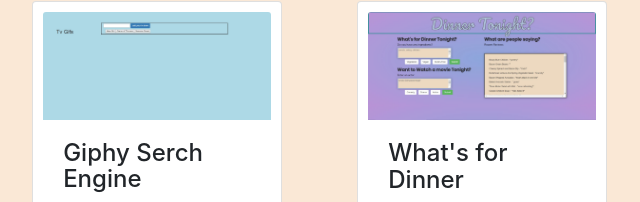
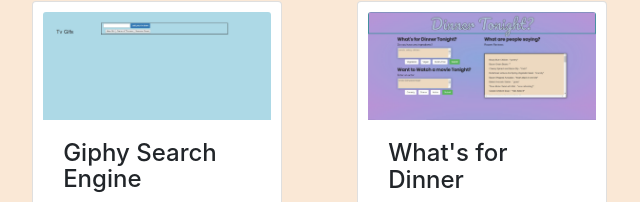
Before and after one commit to maudem/maudem.github.io, a plain HTML site: page index.html in a window 1280 px wide. Shown: the part 1643-1845 px from the top of the page, 158-798 px from the left. Drawn offline with nearby package versions, Linux system fonts and the light colour scheme; a script that the page names is missing; a web font is replaced by a local one.

Commit message:
fixed a typo

```diff
--- a/index.html
+++ b/index.html
@@ -111,7 +111,7 @@
                 <div class="card">
                     <img class="card-img-top" src="assets/images/Capture.JPG" alt="Card Image Cap">
                     <div class="card-body">
-                        <h4 class="card-title">Giphy Serch Engine</h4>
+                        <h4 class="card-title">Giphy Search Engine</h4>
                         <p class="card-text">Find GIFs for your favorite shows</p>
                     </div>
                     <div class="card-footer">
```
